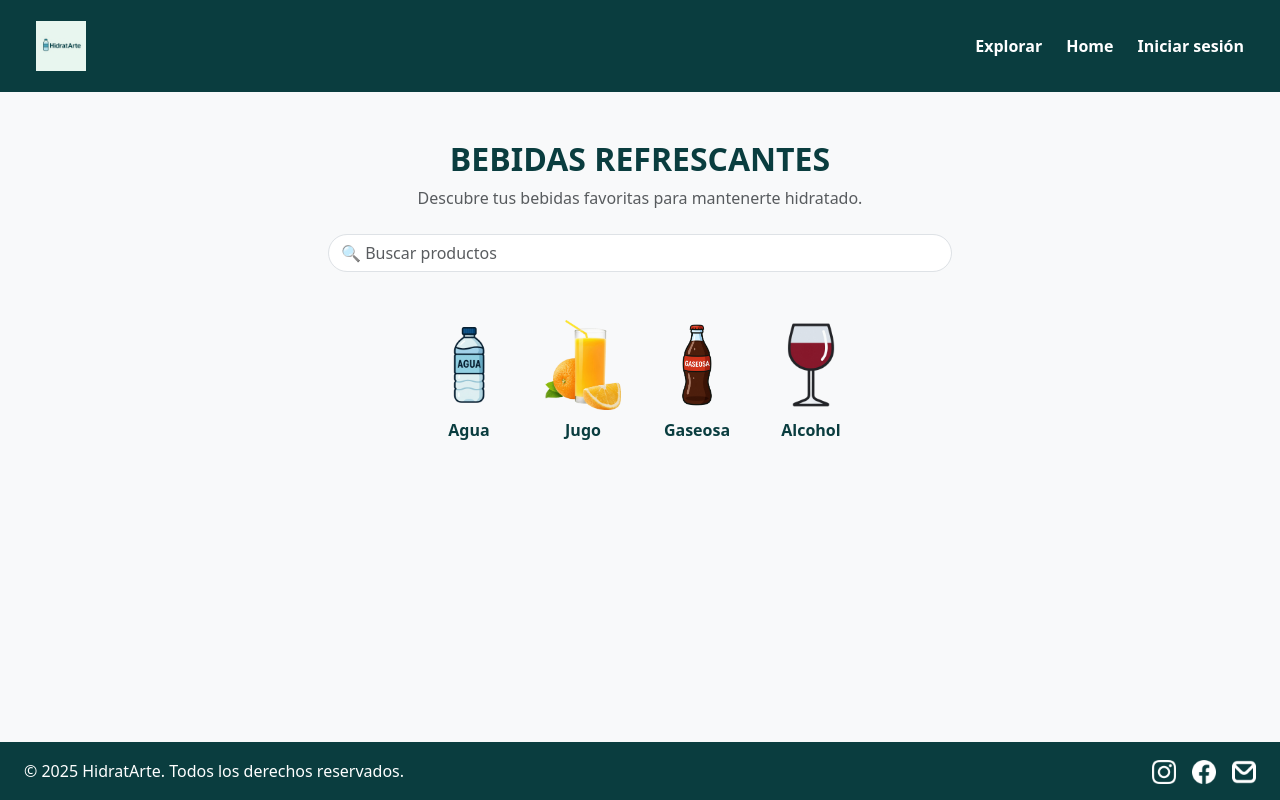
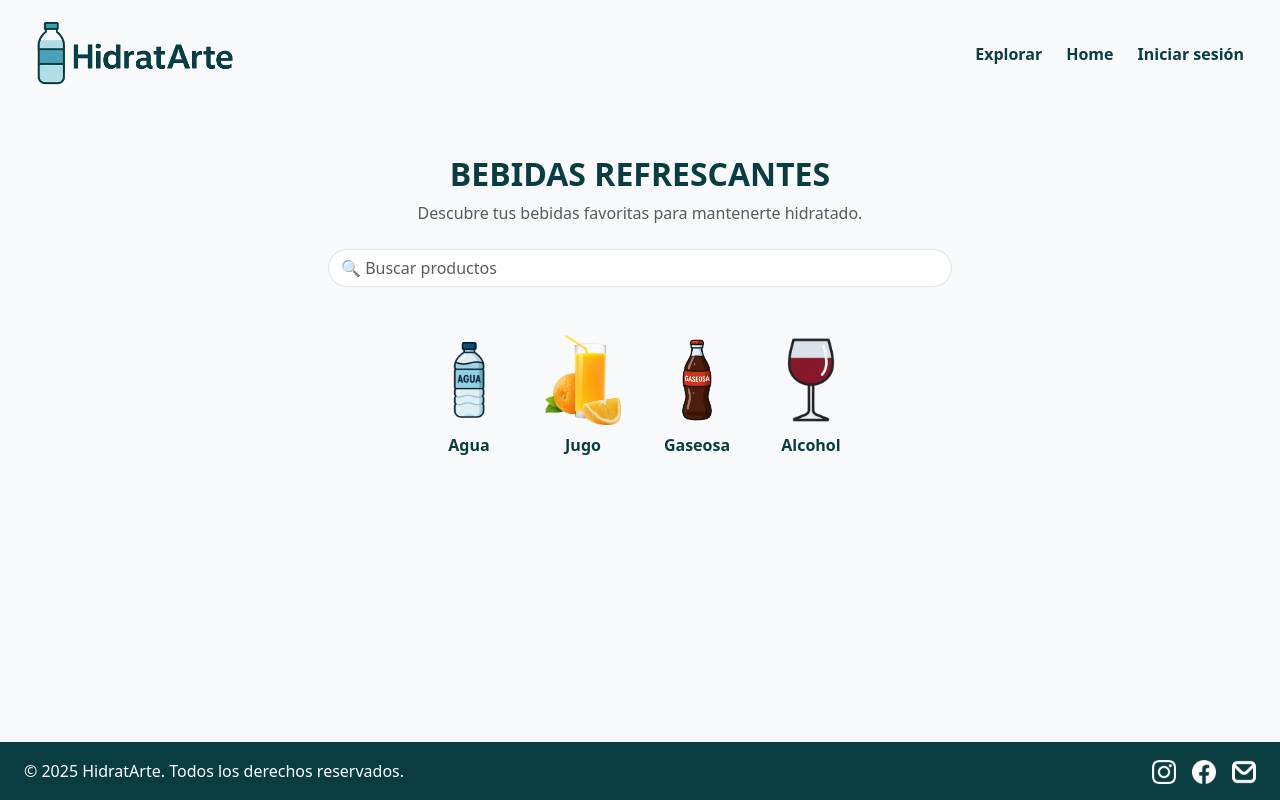
Before and after one commit to HerreroT/HidratArte-Front, a React (Create React App) app in the folder hidratarte-front/: page / in a window 1280 px wide. Built offline with nearby package versions, Linux system fonts and the light colour scheme.

Commit message:
Login y register creados y otros cambios

```diff
--- a/hidratarte-front/src/App.js
+++ b/hidratarte-front/src/App.js
@@ -1,18 +1,23 @@
-import React from "react";
-import { BrowserRouter as Router, Routes, Route } from "react-router-dom";
+import { BrowserRouter, Routes, Route } from "react-router-dom";
 import Home from "./components/home";
 import Login from "./components/Login";
-import Register from "./components/Register"; // ⬅️ IMPORTANTE
+import Register from "./components/Register";
+import Alcohol from "./components/Alcohol";
+import Placeholder from "./components/Placeholder"; // Asegurate de crearlo
 
 function App() {
   return (
-    <Router>
+    <BrowserRouter>
       <Routes>
         <Route path="/" element={<Home />} />
         <Route path="/login" element={<Login />} />
-        <Route path="/register" element={<Register />} /> {/* ⬅️ NUEVA RUTA */}
+        <Route path="/register" element={<Register />} />
+        <Route path="/agua" element={<Placeholder nombre="Agua" />} />
+        <Route path="/jugo" element={<Placeholder nombre="Jugo" />} />
+        <Route path="/gaseosa" element={<Placeholder nombre="Gaseosa" />} />
+        <Route path="/alcohol" element={<Alcohol />} />
       </Routes>
-    </Router>
+    </BrowserRouter>
   );
 }
 
--- /dev/null
+++ b/hidratarte-front/src/components/Alcohol.js
@@ -0,0 +1,12 @@
+import React from "react";
+
+function Alcohol() {
+  return (
+    <div className="container text-center py-5">
+      <h2 className="fw-bold mb-3" style={{ color: "#0a3d3f" }}>Bebidas Alcohólicas</h2>
+      <p className="text-muted">Cervezas, vinos, destilados y más. Solo para mayores de edad.</p>
+    </div>
+  );
+}
+
+export default Alcohol;
--- /dev/null
+++ b/hidratarte-front/src/components/Placeholder.js
@@ -0,0 +1,14 @@
+import React from "react";
+
+function Placeholder({ nombre }) {
+  return (
+    <div className="container text-center mt-5">
+      <h2 className="fw-bold" style={{ color: "#0a3d3f" }}>
+        Página de {nombre} en construcción
+      </h2>
+      <p className="text-muted">Próximamente disponible</p>
+    </div>
+  );
+}
+
+export default Placeholder;
--- a/hidratarte-front/src/components/home.js
+++ b/hidratarte-front/src/components/home.js
@@ -23,7 +23,26 @@ function Home() {
   return (
     <div className={`bg-light min-vh-100 d-flex flex-column ${showAgeModal ? "blur" : ""}`}>
       {/* ---------- NAVBAR ---------- */}
-      <nav className="navbar px-4 py-3" style={{ backgroundColor: "#0a3d3f" }}>
+    <nav className="navbar px-4 py-3" style={{ backgroundColor: "fafbfb" }}>
+        <div className="container-fluid d-flex align-items-center justify-content-between">
+          <Link to="/" className="navbar-brand d-flex align-items-center">
+            <img
+                src="/images/logo.png"
+                alt="HidratArte"
+                style={{ height: "65px", maxHeight: "65px", objectFit: "contain" }}
+              />
+
+          </Link>
+          <div className="d-flex gap-4">
+            <Link to="/explorar" className="nav-link fw-semibold" style={{ color: "#0a3d3f" }}>Explorar</Link>
+            <Link to="/" className="nav-link fw-semibold" style={{ color: "#0a3d3f" }}>Home</Link>
+            <Link to="/login" className="nav-link fw-semibold" style={{ color: "#0a3d3f" }}>Iniciar sesión</Link>
+          </div>
+        </div>
+    </nav>
+
+
+      {/* <nav className="navbar px-4 py-3" style={{ backgroundColor: "#0a3d3f" }}>
         <div className="container-fluid">
           <Link to="/" className="navbar-brand">
             <img src="/images/logo.png" alt="HidratArte" style={{ height: "50px" }} />
@@ -34,7 +53,7 @@ function Home() {
             <Link to="/login" className="nav-link text-white fw-semibold">Iniciar sesión</Link>
           </div>
         </div>
-      </nav>
+      </nav> */}
 
       {/* ---------- CONTENIDO ---------- */}
       <main className="flex-grow-1 text-center py-5 px-3">
```
Also changed, not shown: hidratarte-front/src/components/Agua.js (added, +12 -0 lines), hidratarte-front/src/components/Gaseosa.js (added, +12 -0 lines), hidratarte-front/src/components/Jugo.js (added, +12 -0 lines), hidratarte-front/public/images/logo.png.
